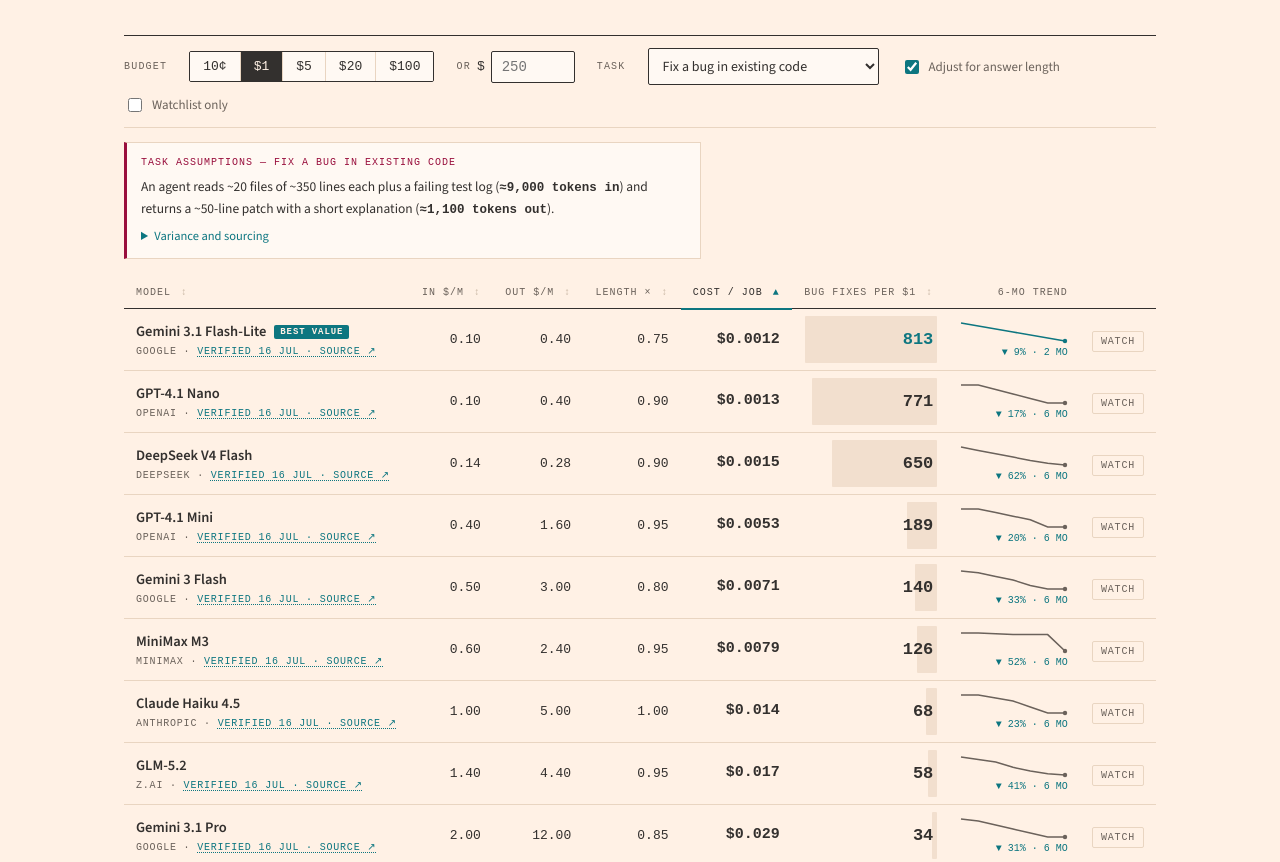
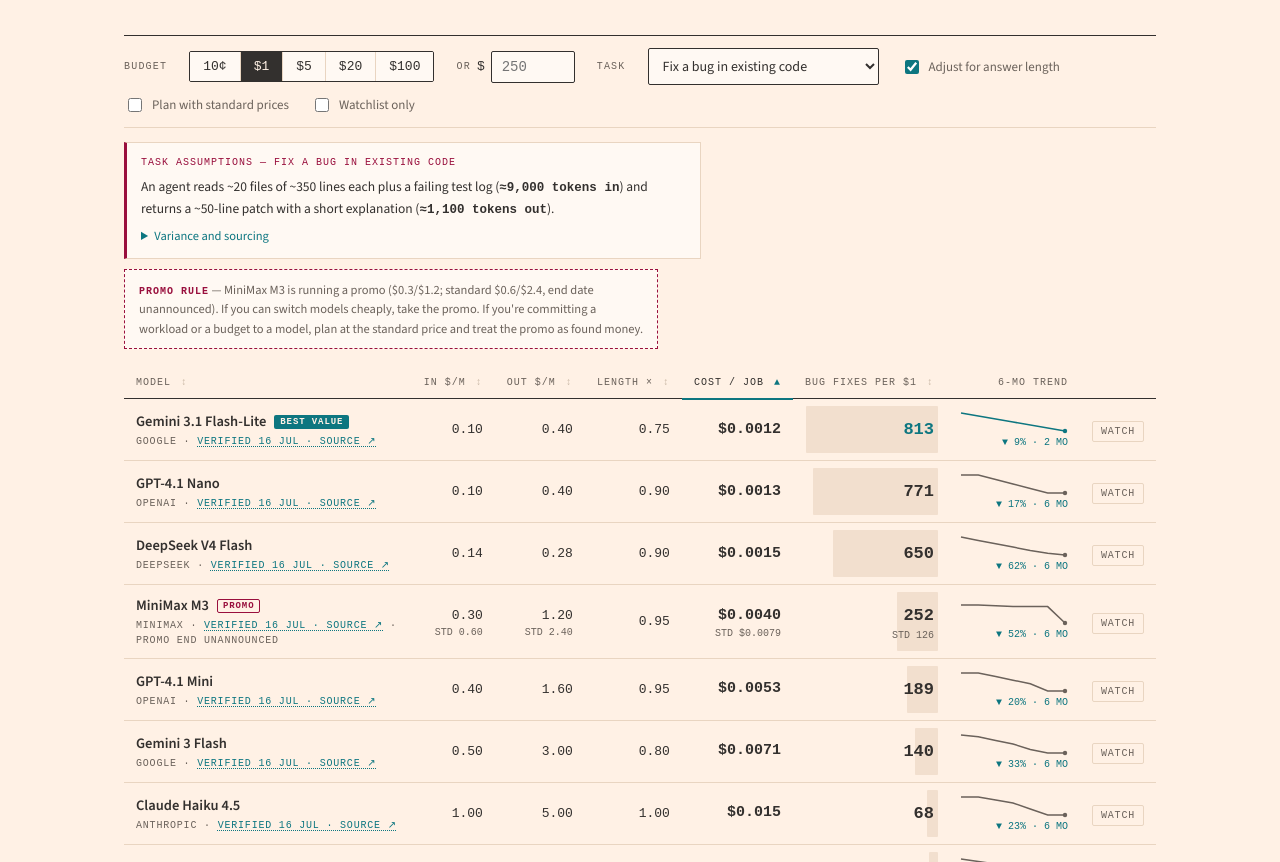
Before and after one commit to rahuldinho17/per-dollar, a plain HTML site: page index.html in a window 1280 px wide. Shown: the part 369-1231 px from the top of the page. Drawn offline with nearby package versions, Linux system fonts and the light colour scheme; a web font is replaced by a local one.

Commit message:
S10: promo prices as first-class data with a lifespan
- MiniMax M3 promo ($0.30/$1.20) shown beside standard, never instead of it
- PROMO badge + end-date (or 'unannounced') on the row
- 'Plan with standard prices' toggle re-ranks everything at list price
- Headline qualifies promo-driven bests with the standard-price figure
- Promo decision rule shown while any promo is live
- Cron: sub-standard fetched prices parked as promo_price, return to
  standard logged as promo_end; never recorded as silent permanent cuts

```diff
--- a/data/prices.json
+++ b/data/prices.json
@@ -3,18 +3,86 @@
   "as_of_display": "16 JUL 2026",
   "note": "Seed prices verified manually against first-party pricing pages and current published comparisons on 2026-07-16 (no changes vs 2026-07-07 seed). Subsequent updates are auto-tracked daily from the OpenRouter models API and marked as such until re-verified.",
   "models": [
-    { "id": "gpt55",   "inP": 5.0,  "outP": 30.0, "verification": "verified" },
-    { "id": "opus48",  "inP": 5.0,  "outP": 25.0, "verification": "verified" },
-    { "id": "gpt54",   "inP": 2.5,  "outP": 15.0, "verification": "verified" },
-    { "id": "son46",   "inP": 3.0,  "outP": 15.0, "verification": "verified" },
-    { "id": "gem31p",  "inP": 2.0,  "outP": 12.0, "verification": "verified" },
-    { "id": "glm52",   "inP": 1.4,  "outP": 4.4,  "verification": "verified" },
-    { "id": "haiku45", "inP": 1.0,  "outP": 5.0,  "verification": "verified" },
-    { "id": "mm3",     "inP": 0.6,  "outP": 2.4,  "verification": "verified" },
-    { "id": "gem3f",   "inP": 0.5,  "outP": 3.0,  "verification": "verified" },
-    { "id": "g41mini", "inP": 0.4,  "outP": 1.6,  "verification": "verified" },
-    { "id": "dsv4f",   "inP": 0.14, "outP": 0.28, "verification": "verified" },
-    { "id": "g41nano", "inP": 0.1,  "outP": 0.4,  "verification": "verified" },
-    { "id": "gem31fl", "inP": 0.1,  "outP": 0.4,  "verification": "verified" }
+    {
+      "id": "gpt55",
+      "inP": 5.0,
+      "outP": 30.0,
+      "verification": "verified"
+    },
+    {
+      "id": "opus48",
+      "inP": 5.0,
+      "outP": 25.0,
+      "verification": "verified"
+    },
+    {
+      "id": "gpt54",
+      "inP": 2.5,
+      "outP": 15.0,
+      "verification": "verified"
+    },
+    {
+      "id": "son46",
+      "inP": 3.0,
+      "outP": 15.0,
+      "verification": "verified"
+    },
+    {
+      "id": "gem31p",
+      "inP": 2.0,
+      "outP": 12.0,
+      "verification": "verified"
+    },
+    {
+      "id": "glm52",
+      "inP": 1.4,
+      "outP": 4.4,
+      "verification": "verified"
+    },
+    {
+      "id": "haiku45",
+      "inP": 1.0,
+      "outP": 5.0,
+      "verification": "verified"
+    },
+    {
+      "id": "mm3",
+      "inP": 0.6,
+      "outP": 2.4,
+      "verification": "verified",
+      "promoIn": 0.3,
+      "promoOut": 1.2,
+      "promoEnds": null
+    },
+    {
+      "id": "gem3f",
+      "inP": 0.5,
+      "outP": 3.0,
+      "verification": "verified"
+    },
+    {
+      "id": "g41mini",
+      "inP": 0.4,
+      "outP": 1.6,
+      "verification": "verified"
+    },
+    {
+      "id": "dsv4f",
+      "inP": 0.14,
+      "outP": 0.28,
+      "verification": "verified"
+    },
+    {
+      "id": "g41nano",
+      "inP": 0.1,
+      "outP": 0.4,
+      "verification": "verified"
+    },
+    {
+      "id": "gem31fl",
+      "inP": 0.1,
+      "outP": 0.4,
+      "verification": "verified"
+    }
   ]
 }
--- a/index.html
+++ b/index.html
@@ -48,6 +48,7 @@
   .stand h1 b { font-weight: 600; color: var(--claret); }
   .stand h1 .ch { font-weight: 600; color: var(--teal); }
   .stand h1 .ex { color: var(--claret); }
+  .stand h1 .hlsub { font-size: 55%; color: var(--ink-2); font-style: italic; font-weight: 400; }
   .stand .deck { font-family: "Newsreader", serif; font-style: italic; font-size: 18px;
     color: var(--ink-2); margin: 0 0 30px; max-width: 58ch; line-height: 1.5; }
 
@@ -86,6 +87,14 @@
   .assume details { margin-top: 6px; color: var(--ink-2); }
   .assume summary { cursor: pointer; color: var(--teal); font-size: 12.5px; }
   .assume summary:focus-visible { outline: 2px solid var(--teal); outline-offset: 2px; }
+  .pnote { border: 1px dashed var(--claret); background: var(--raised); padding: 10px 14px;
+    font-size: 12.5px; color: var(--ink-2); margin-top: 10px; max-width: 86ch; line-height: 1.55; }
+  .pnote b { font-family: "Spline Sans Mono", monospace; font-size: 10px; letter-spacing: 0.1em; color: var(--claret); }
+  .pbadge { font: 600 9px "Spline Sans Mono", monospace; letter-spacing: 0.1em;
+    border: 1px solid var(--claret); color: var(--claret); padding: 1px 5px;
+    border-radius: 2px; margin-left: 8px; vertical-align: 2px; white-space: nowrap; }
+  .pbadge.off { border-color: var(--wheat-2); color: var(--ink-2); }
+  .stdsub { display: block; font: 400 10px "Spline Sans Mono", monospace; color: var(--ink-2); margin-top: 1px; }
 
   /* ledger */
   .ledger-wrap { margin-top: 26px; overflow-x: auto; }
@@ -219,10 +228,12 @@
       <label>Tokens out <input type="number" id="tout" value="800" min="1" step="100" /></label>
     </span>
     <label class="check"><input type="checkbox" id="norm" checked /> Adjust for answer length</label>
+    <label class="check" title="Rankings and costs use list prices, ignoring temporary promos — for budgeting and commitments"><input type="checkbox" id="std" /> Plan with standard prices</label>
     <label class="check"><input type="checkbox" id="wl" /> Watchlist only <span id="wlcount" class="num"></span></label>
   </div>
 
   <div class="assume" id="assume"></div>
+  <div class="pnote" id="pnote" hidden></div>
 
   <div class="ledger-wrap">
     <table aria-label="Model ledger">
@@ -270,7 +281,12 @@
     states its assumptions above the ledger, and token footprints are estimates until the
     benchmark suite replaces them with measured medians. Capability is not modeled: a cheap
     model that fails the job costs more than a dear one that succeeds. For custom tasks:
-    1 token ≈ ¾ of an English word; 100 lines of code ≈ 900 tokens.
+    1 token ≈ ¾ of an English word; 100 lines of code ≈ 900 tokens. Promotional
+    prices are shown alongside standard list prices, never in place of them;
+    rankings use the effective (promo) price by default because that is what
+    this month's invoice will say, and the "plan with standard prices" toggle
+    re-ranks everything at list price for budgeting and commitments. A promo
+    ending is recorded as a promo end, not a price hike.
   </footer>
 
 </div>
@@ -293,7 +309,7 @@ const MODELS = [
   { id:"gem31p",  name:"Gemini 3.1 Pro",        provider:"Google",    inP:2.0,  outP:12.0, verbosity:0.85, trend:[1.45,1.4,1.3,1.2,1.1,1.0,1.0] },
   { id:"glm52",   name:"GLM-5.2",               provider:"Z.AI",      inP:1.4,  outP:4.4,  verbosity:0.95, trend:[1.7,1.6,1.5,1.3,1.15,1.05,1.0] },
   { id:"haiku45", name:"Claude Haiku 4.5",      provider:"Anthropic", inP:1.0,  outP:5.0,  verbosity:1.0,  trend:[1.3,1.3,1.25,1.2,1.1,1.0,1.0] },
-  { id:"mm3",     name:"MiniMax M3",            provider:"MiniMax",   inP:0.6,  outP:2.4,  verbosity:0.95, trend:[2.1,2.1,2.05,2.0,2.0,2.0,1.0] },
+  { id:"mm3",     name:"MiniMax M3",            provider:"MiniMax",   inP:0.6,  outP:2.4,  verbosity:0.95, promoIn:0.3, promoOut:1.2, promoEnds:null, trend:[2.1,2.1,2.05,2.0,2.0,2.0,1.0] },
   { id:"gem3f",   name:"Gemini 3 Flash",        provider:"Google",    inP:0.5,  outP:3.0,  verbosity:0.8,  trend:[1.5,1.45,1.35,1.25,1.1,1.0,1.0] },
   { id:"g41mini", name:"GPT-4.1 Mini",          provider:"OpenAI",    inP:0.4,  outP:1.6,  verbosity:0.95, trend:[1.25,1.25,1.2,1.15,1.1,1.0,1.0] },
   { id:"dsv4f",   name:"DeepSeek V4 Flash",     provider:"DeepSeek",  inP:0.14, outP:0.28, verbosity:0.9,  trend:[2.6,2.3,2.0,1.7,1.4,1.15,1.0] },
@@ -349,7 +365,7 @@ const IDX = {
 const REPRICE = [
   { d:"JUL 1",  t:"Claude Sonnet 5 listed — output price pending verification", v:"NEW", dir:"nt" },
   { d:"JUL 1",  t:"Gemini 3.1 Flash-Lite Image listed at $0.10 / $0.40",        v:"NEW", dir:"dn" },
-  { d:"JUN 28", t:"MiniMax M3 launch promo halves list price",                  v:"−50.0%", dir:"dn" },
+  { d:"JUN 28", t:"MiniMax M3 launch promo: $0.30/$1.20 (temporary — standard remains $0.60/$2.40, end date unannounced)", v:"PROMO −50%", dir:"dn" },
   { d:"JUN 24", t:"Grok 4.3 listed — pending verification",                     v:"NEW", dir:"nt" },
   { d:"JUN 23", t:"Qwen3.5 family refresh",                                     v:"NEW", dir:"nt" },
   { d:"JUN",    t:"Gemini 3.1 Pro long-context tier above 200K input",          v:"+100%", dir:"up" },
@@ -357,6 +373,7 @@ const REPRICE = [
 ];
 
 let budget = 1, customBudget = false, taskId = "bugfix", normalize = true, wlOnly = false;
+let planStandard = false;
 let customIn = 5000, customOut = 800;
 let sortKey = "cpt", sortDir = 1;
 const watch = new Set(); // session-only watchlist
@@ -371,9 +388,19 @@ function currentTask() {
   const t = TASKS.find(t => t.id === taskId);
   return t.id === "custom" ? { ...t, inT: customIn, outT: customOut } : t;
 }
-function costPerTask(m, t) {
-  const v = normalize ? m.verbosity : 1;
-  return (t.inT * m.inP) / 1e6 + (t.outT * v * m.outP) / 1e6;
+function jobCost(t, inP, outP, verb) {
+  return (t.inT * inP + t.outT * (normalize ? verb : 1) * outP) / 1e6;
+}
+// A promo is a price with a lifespan: effective = what you pay today,
+// standard = what you plan around. planStandard flips which one drives everything.
+function priceView(m) {
+  const hasPromo = m.promoIn != null || m.promoOut != null;
+  const usePromo = hasPromo && !planStandard;
+  const inEff  = usePromo ? (m.promoIn  ?? m.inP)  : m.inP;
+  const outEff = usePromo ? (m.promoOut ?? m.outP) : m.outP;
+  const inAlt  = hasPromo ? (usePromo ? m.inP  : (m.promoIn  ?? m.inP))  : null;
+  const outAlt = hasPromo ? (usePromo ? m.outP : (m.promoOut ?? m.outP)) : null;
+  return { hasPromo, usePromo, inEff, outEff, inAlt, outAlt };
 }
 const kf = s => esc(s).replace(/≈[\d,]+ tokens (in|out)/g, x => '<span class="kf">' + x + "</span>");
 
@@ -416,15 +443,28 @@ function render() {
     ${kf(task.short)}
     <details><summary>Variance and sourcing</summary>${esc(task.detail)}</details>`;
 
-  // compute over all models; headline uses full set (S6)
+  // compute over all models; headline uses full set (S6, S10)
   const all = MODELS.map(m => {
-    const cpt = costPerTask(m, task);
-    return { ...m, cpt, count: Math.floor(budget / cpt) };
+    const pv = priceView(m);
+    const cpt = jobCost(task, pv.inEff, pv.outEff, m.verbosity);
+    const cptAlt = pv.hasPromo ? jobCost(task, pv.inAlt, pv.outAlt, m.verbosity) : null;
+    return { ...m, pv, cpt, cptAlt, count: Math.floor(budget / cpt) };
   });
   const cheap = all.reduce((a,b) => a.cpt <= b.cpt ? a : b);
   const dear  = all.reduce((a,b) => a.cpt >= b.cpt ? a : b);
+  const promoQualifier = (cheap.pv.usePromo && cheap.cptAlt)
+    ? ` <span class="hlsub">(launch promo — ${big(Math.floor(budget / cheap.cptAlt))} at standard price)</span>` : "";
   document.getElementById("headline").innerHTML =
-    `For ${esc(fmtBudget(budget))}, <span class="ch">${esc(cheap.name)}</span> completes <b>${big(cheap.count)} ${esc(task.unit)}</b>; <span class="ex">${esc(dear.name)}</span> completes ${big(dear.count)}.`;
+    `For ${esc(fmtBudget(budget))}, <span class="ch">${esc(cheap.name)}</span> completes <b>${big(cheap.count)} ${esc(task.unit)}</b>; <span class="ex">${esc(dear.name)}</span> completes ${big(dear.count)}.${promoQualifier}`;
+
+  // promo decision rule (S10) — shown only while a promo exists
+  const promos = all.filter(m => m.pv.hasPromo);
+  const pnote = document.getElementById("pnote");
+  pnote.hidden = !promos.length;
+  if (promos.length) pnote.innerHTML = `<b>PROMO RULE</b> — ` + promos.map(m =>
+    `${esc(m.name)} is running a promo ($${m.promoIn}/$${m.promoOut}; standard $${m.inP}/$${m.outP}, ` +
+    `${m.promoEnds ? "ends " + esc(m.promoEnds) : "end date unannounced"})`).join("; ") +
+    `. If you can switch models cheaply, take the promo. If you're committing a workload or a budget to a model, plan at the standard price and treat the promo as found money.`;
 
   // sort (S2)
   let rows = [...all].sort((a,b) => {
@@ -455,23 +495,26 @@ function render() {
   document.getElementById("tbody").innerHTML = rows.map(m => {
     const tc = trendChange(m);
     const src = SOURCES[m.provider];
+    const alt = m.pv.hasPromo
+      ? (lbl, val) => `<span class="stdsub">${m.pv.usePromo ? "STD" : "PROMO"} ${val}</span>` : () => "";
     return `
     <tr class="${m.id === cheap.id ? "best" : ""}">
       <td class="l c-model">
-        <div class="mname">${esc(m.name)}</div>
+        <div class="mname">${esc(m.name)}${m.pv.hasPromo ? `<span class="pbadge${m.pv.usePromo ? "" : " off"}">PROMO</span>` : ""}</div>
         <div class="msub">${esc(m.provider.toUpperCase())} ·
           <a href="${esc(src)}" target="_blank" rel="noopener"
              title="${esc(src)} — ${m.verification === "auto-tracked" ? "auto-tracked via OpenRouter" : "snapshot 16 Jul 2026"}">${
             m.verification === "auto-tracked"
               ? "AUTO-TRACKED " + esc((m.tracked_at || "").toUpperCase())
-              : "VERIFIED 16 JUL"} · SOURCE ↗</a></div>
+              : "VERIFIED 16 JUL"} · SOURCE ↗</a>${
+          m.pv.hasPromo ? ` · ${m.promoEnds ? "PROMO ENDS " + esc(String(m.promoEnds).toUpperCase()) : "PROMO END UNANNOUNCED"}` : ""}</div>
       </td>
-      <td class="num c-in" data-label="IN $/M">${m.inP.toFixed(2)}</td>
-      <td class="num c-out" data-label="OUT $/M">${m.outP.toFixed(2)}</td>
+      <td class="num c-in" data-label="IN $/M">${m.pv.inEff.toFixed(2)}${alt("in", m.pv.inAlt?.toFixed(2))}</td>
+      <td class="num c-out" data-label="OUT $/M">${m.pv.outEff.toFixed(2)}${alt("out", m.pv.outAlt?.toFixed(2))}</td>
       <td class="num c-verb" data-label="LENGTH ×">${normalize ? m.verbosity.toFixed(2) : "—"}</td>
-      <td class="num cpj c-cpj" data-label="COST / JOB">${money(m.cpt)}</td>
+      <td class="num cpj c-cpj" data-label="COST / JOB">${money(m.cpt)}${alt("cpj", money(m.cptAlt ?? 0))}</td>
       <td class="num jobs barcell c-jobs" data-label="${esc((task.unit + " per " + fmtBudget(budget)).toUpperCase())}">
-        <i class="bar" style="width:${Math.max(1.5, m.count / maxCount * 86)}%"></i><span>${big(m.count)}</span></td>
+        <i class="bar" style="width:${Math.max(1.5, m.count / maxCount * 86)}%"></i><span>${big(m.count)}${alt("jobs", big(Math.floor(budget / (m.cptAlt || 1))))}</span></td>
       <td class="c-spark">${spark(m.trend, m.cpt, m.id === cheap.id ? "#0D7680" : "#6b625b")}
         <span class="sparkchg ${tc.pct <= 0 ? "dn" : "up"}">${tc.pct <= 0 ? "▼" : "▲"} ${Math.abs(tc.pct).toFixed(0)}% · ${tc.months} MO</span></td>
       <td class="c-watch"><button class="watch ${watch.has(m.id)?"on":""}" data-w="${m.id}"
@@ -521,6 +564,7 @@ document.getElementById("cb").addEventListener("input", e => {
 document.getElementById("tin").addEventListener("input", e => { customIn = Math.max(1, +e.target.value || 1); render(); });
 document.getElementById("tout").addEventListener("input", e => { customOut = Math.max(1, +e.target.value || 1); render(); });
 document.getElementById("norm").addEventListener("change", e => { normalize = e.target.checked; render(); });
+document.getElementById("std").addEventListener("change", e => { planStandard = e.target.checked; render(); });
 document.getElementById("wl").addEventListener("change", e => { wlOnly = e.target.checked; render(); });
 document.querySelectorAll("thead th.sort").forEach(th => {
   const go = () => {
@@ -548,6 +592,8 @@ renderStatic();
       const m = MODELS.find(x => x.id === u.id);
       if (m && Number.isFinite(u.inP) && Number.isFinite(u.outP)) {
         m.inP = u.inP; m.outP = u.outP;
+        m.promoIn = u.promoIn ?? null; m.promoOut = u.promoOut ?? null;
+        m.promoEnds = u.promoEnds ?? null;
         if (u.verification) m.verification = u.verification;
         if (u.tracked_at) m.tracked_at = u.tracked_at;
       }
```
Also changed, not shown: scripts/refresh-prices.mjs (+47 -20 lines), README.md.
